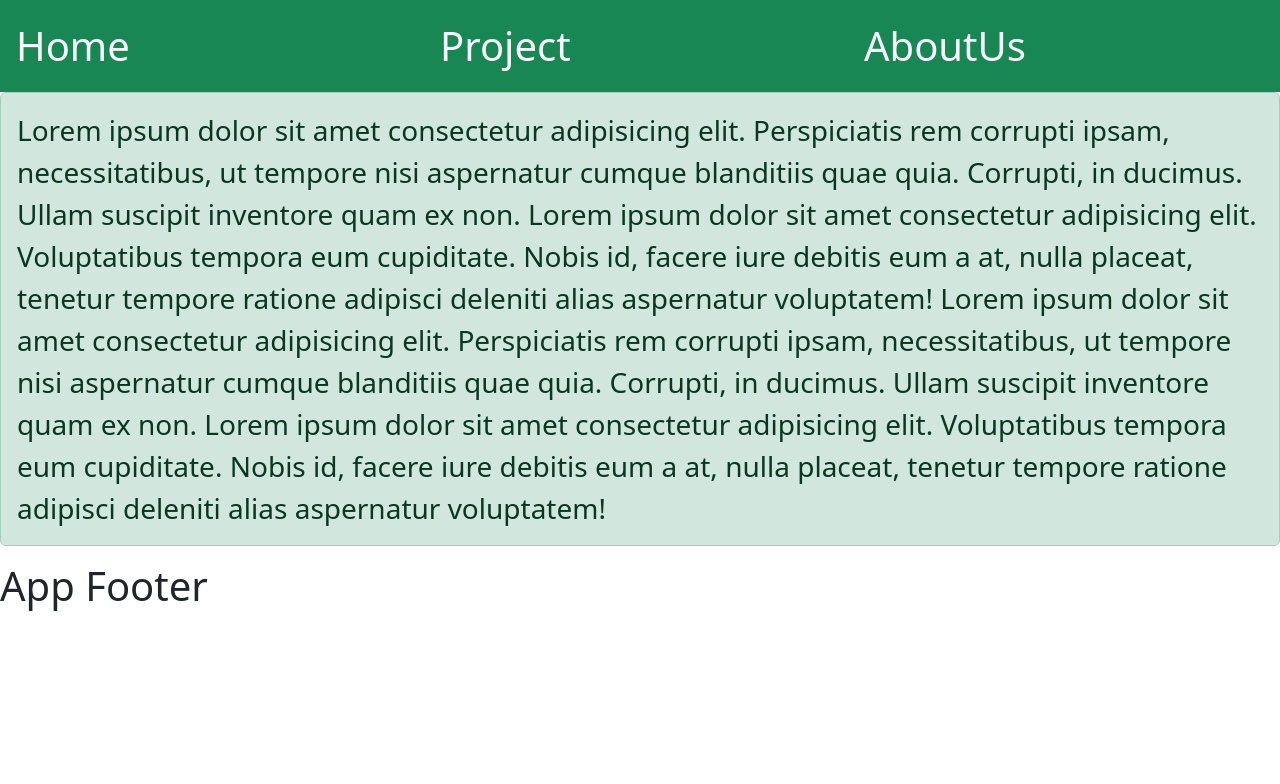
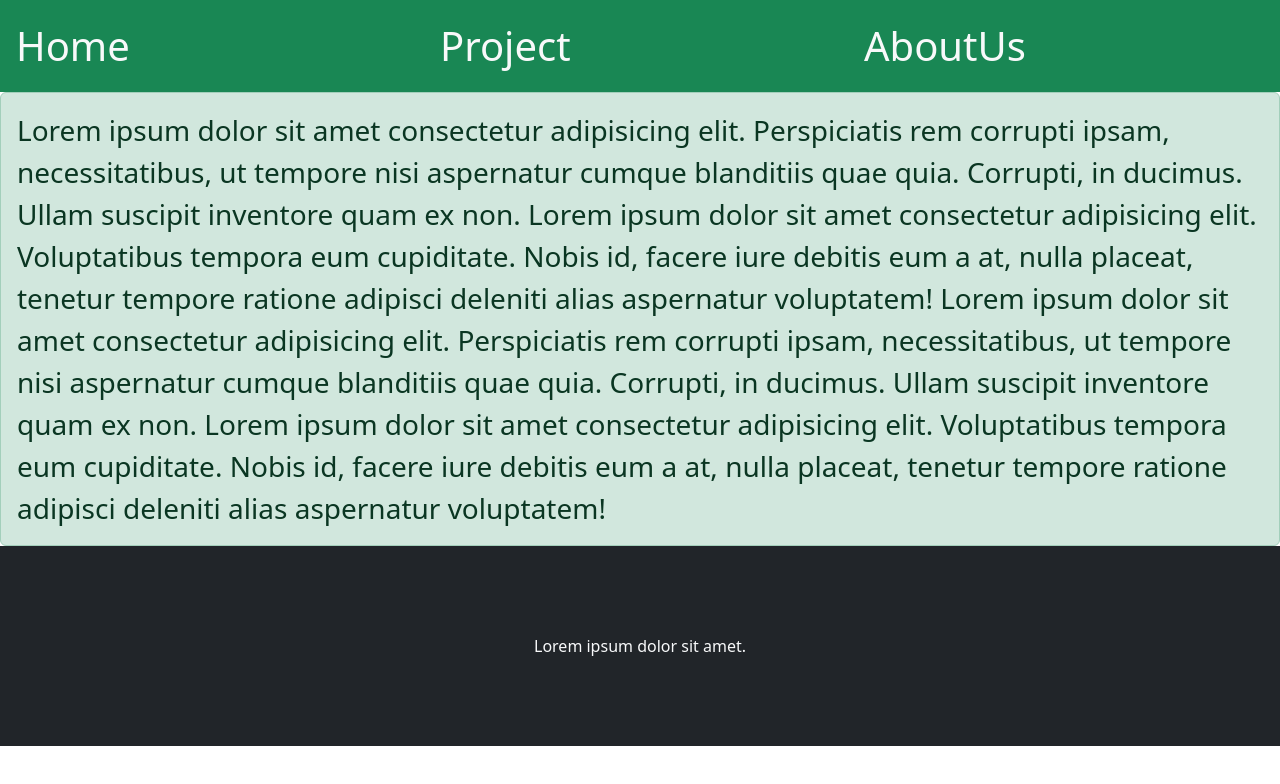
Before and after one commit to dac-23-mumbai/third-react-app, a React (Create React App) app: page / in a window 1280 px wide. Shown: the top 784 px of the page. Built offline with nearby package versions, Linux system fonts and the light colour scheme.

Commit message:
footer is done.

```diff
--- a/src/App.js
+++ b/src/App.js
@@ -24,7 +24,7 @@ function AppHeader() {
 function AppBody() {
   return (
     <>
-      <div className="alert alert-success fs-3">
+      <div className="alert alert-success fs-3 mb-0">
         Lorem ipsum dolor sit amet consectetur adipisicing elit. Perspiciatis
         rem corrupti ipsam, necessitatibus, ut tempore nisi aspernatur cumque
         blanditiis quae quia. Corrupti, in ducimus. Ullam suscipit inventore
@@ -47,7 +47,12 @@ function AppBody() {
 function AppFooter() {
   return (
     <>
-      <h1>App Footer</h1>
+      <div
+        className="bg-dark text-light d-flex justify-content-center align-items-center"
+        style={{ height: "200px" }}
+      >
+        Lorem ipsum dolor sit amet.
+      </div>
     </>
   );
 }
```
